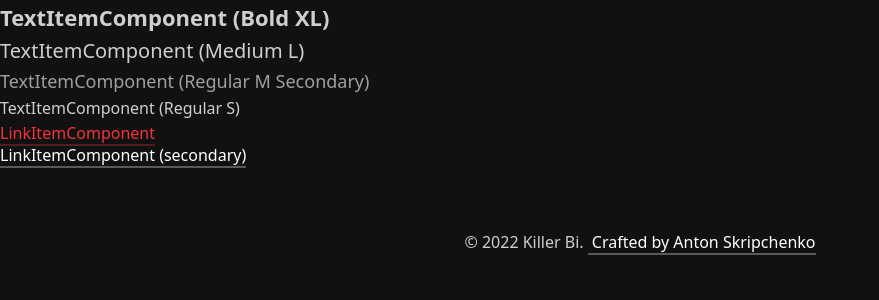
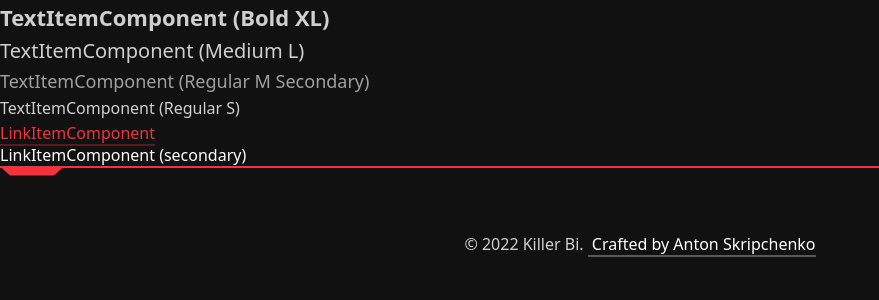
Before and after one commit to antongospod/KillerBi, a Nuxt app: page / in a window 1280 px wide. Shown: the top 300 px of the page, without its empty margins (0-879 px from the left). Built offline with nearby package versions, Linux system fonts and the light colour scheme; a web font is replaced by a local one.

Commit message:
feat: divider component

```diff
--- /dev/null
+++ b/components/KDivider.vue
@@ -0,0 +1,113 @@
+<template>
+  <div
+    class="divider"
+    :style="
+      cssProps({
+        lineWidth: `${lineWidth}%`,
+        lineHeight: `${lineHeight}px`,
+        notchWidth: `${notchWidth}px`,
+        notchHeight: `${notchHeight}px`,
+        collapseDelay: numToMs(collapseDelay),
+      })
+    "
+  >
+    <div class="line" :data-collapsed="collapsed">
+      <div
+        class="notch"
+        :data-collapsed="collapsed"
+        :style="cssProps({ collapseDelay: numToMs(collapseDelay + 160) })"
+      />
+    </div>
+  </div>
+</template>
+
+<script>
+import { cssProps, numToMs } from '~/utils/style'
+
+export default {
+  name: 'KDivider',
+  props: {
+    lineWidth: {
+      type: Number,
+      default: 100,
+    },
+    lineHeight: {
+      type: Number,
+      default: 2,
+    },
+    notchWidth: {
+      type: Number,
+      default: 90,
+    },
+    notchHeight: {
+      type: Number,
+      default: 10,
+    },
+    collapsed: {
+      type: Boolean,
+      default: false,
+    },
+    collapseDelay: {
+      type: Number,
+      default: 0,
+    },
+  },
+  methods: {
+    cssProps,
+    numToMs,
+  },
+}
+</script>
+
+<style scoped lang="scss">
+.divider {
+  position: relative;
+  width: var(--line-width);
+  height: var(--line-height);
+}
+
+.line {
+  width: 100%;
+  height: 100%;
+  background-color: rgb($color__primary);
+  opacity: 1;
+  transition-property: opacity;
+  transition-duration: $durationL;
+  transition-timing-function: $transition__normal;
+  transition-delay: var(--collapse-delay);
+  transform-origin: left center;
+  transform: scaleX(1);
+
+  @media ($mediaUseMotion) {
+    transition-property: transform, opacity;
+  }
+
+  &[data-collapsed='true'] {
+    opacity: 0;
+    transform: scaleX(0);
+  }
+}
+
+.notch {
+  background-color: rgb($color__primary);
+  position: absolute;
+  transition-property: opacity;
+  transition-duration: $durationL;
+  transition-timing-function: $transition__normal;
+  transition-delay: var(--collapse-delay);
+  opacity: 1;
+  clip-path: polygon(0 -1px, 100% -1px, calc(100% - 10px) 100%, 10px 100%);
+  width: var(--notch-width);
+  height: var(--notch-height);
+  top: var(--line-height);
+
+  @media ($mediaUseMotion) {
+    transition-property: clip-path, opacity;
+  }
+
+  &[data-collapsed='true'] {
+    opacity: 0;
+    clip-path: polygon(0 -1px, 0 -1px, 10px 100%, 10px 100%);
+  }
+}
+</style>
--- a/pages/index.vue
+++ b/pages/index.vue
@@ -13,6 +13,7 @@
     <k-link secondary href="/humans.txt" target="_self">
       LinkItemComponent (secondary)
     </k-link>
+    <k-divider :notch-width="64" :notch-height="8" :collapse-delay="1000" />
     <k-footer />
   </div>
 </template>
@@ -21,9 +22,10 @@
 import KLink from '~/components/KLink'
 import KText from '~/components/KText'
 import KFooter from '~/components/KFooter'
+import KDivider from '~/components/KDivider'
 
 export default {
   name: 'IndexPage',
-  components: { KLink, KText, KFooter },
+  components: { KLink, KText, KFooter, KDivider },
 }
 </script>
--- /dev/null
+++ b/utils/style.js
@@ -0,0 +1,43 @@
+/**
+ * Convert a number to an ms string
+ */
+export const numToMs = (num) => `${num}ms`
+
+/**
+ * Convert a number to a px string
+ */
+export const numToPx = (num) => `${num}px`
+
+/**
+ * Convert camelCase to kebab-case
+ */
+const camelToKebab = (str) =>
+  str.replace(
+    /[A-Z]+(?![a-z])|[A-Z]/g,
+    ($, ofs) => (ofs ? '-' : '') + $.toLowerCase()
+  )
+
+/**
+ * Convert a JS object into `--` prefixed css custom properties.
+ * Optionally pass a second param for normal styles
+ */
+export function cssProps(props) {
+  const result = {}
+  const keys = Object.keys(props)
+
+  for (const key of keys) {
+    let value = props[key]
+
+    if (typeof value === 'number' && key === 'delay') {
+      value = numToMs(value)
+    }
+
+    if (typeof value === 'number' && key !== 'opacity') {
+      value = numToPx(value)
+    }
+
+    result[`--${camelToKebab(key)}`] = value
+  }
+
+  return { ...result }
+}
```
